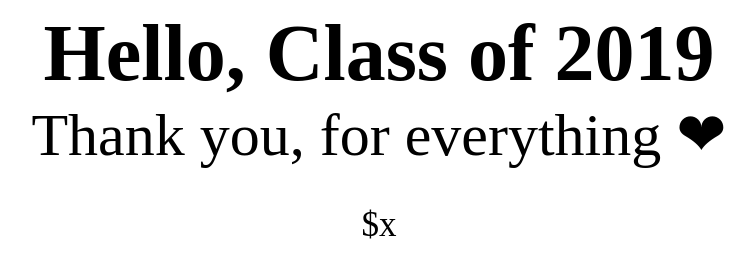
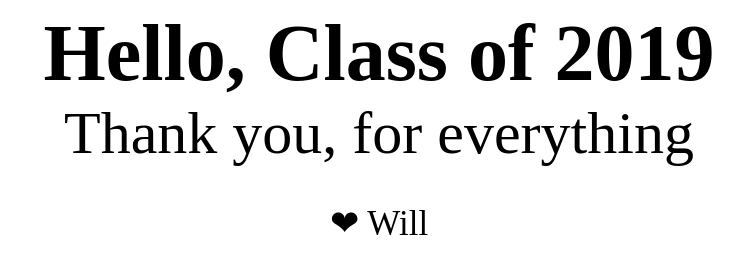
Before and after one commit to Aesthetic/Aesthetic.github.io, a plain HTML site: page index.html in a window 1280 px wide. Shown: the whole page, without its empty margins (261-1016 px from the left). Drawn offline with nearby package versions, Linux system fonts and the light colour scheme.

Commit message:
Update index.html

```diff
--- a/index.html
+++ b/index.html
@@ -13,8 +13,8 @@
 <body>
   <div id="header">
     <b>Hello, Class of 2019</b>
-    <p style="font-size: 60px; margin:0;">Thank you, for everything ❤</p>
-	<p style="margin:35px; font-size: 35" id="total">$x</p>
+    <p style="font-size: 60px; margin:0;">Thank you, for everything</p>
+	<p style="margin:35px; font-size: 35">❤ Will</p>
   </div>
 </body>
 
```
